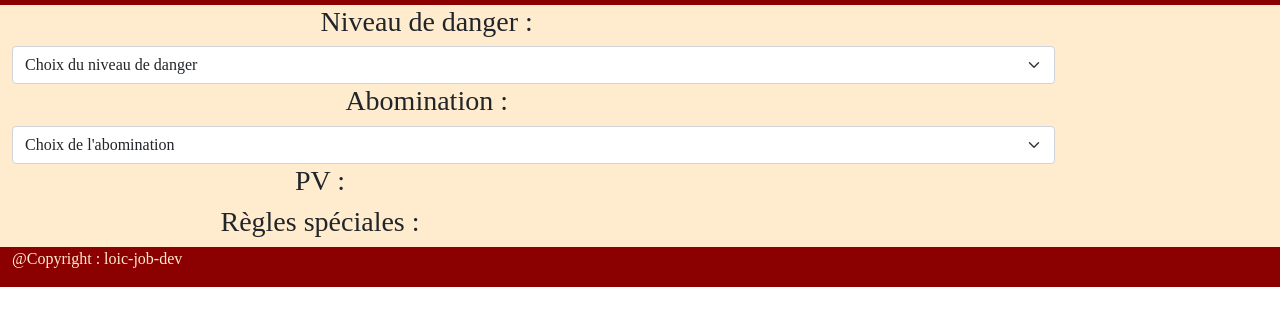
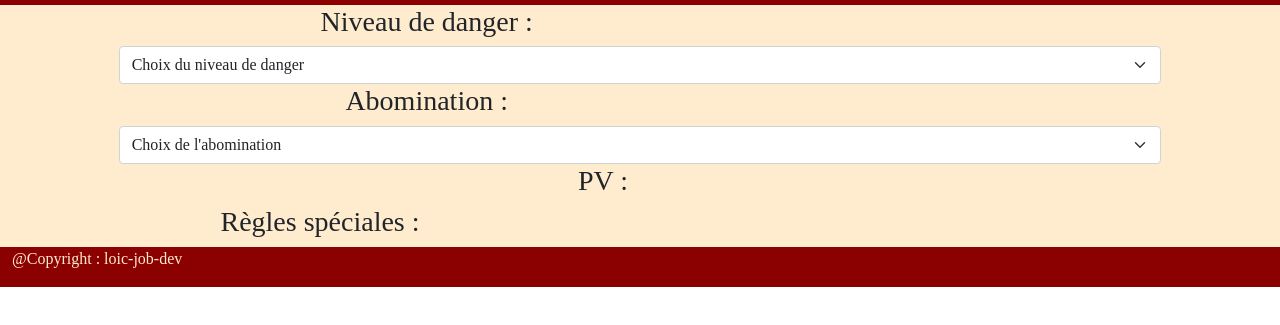
Before and after one commit to loic-job-dev/ZALM, a plain HTML site: page index.html in a window 1280 px wide. Shown: the part 93-418 px from the top of the page. Drawn offline with nearby package versions, Linux system fonts and the light colour scheme; a web font is replaced by a local one.

Commit message:
Center selects

```diff
--- a/index.html
+++ b/index.html
@@ -38,7 +38,7 @@
                 </div>
             </div>
             <div class="row">
-                <div class="col-8 col-lg-10">
+                <div class="col-8 col-lg-10 mx-auto">
                     <select class="form-select" aria-label="dangerLevel">
                         <option selected>Choix du niveau de danger</option>
                         <option value="1">Bleu</option>
@@ -56,7 +56,7 @@
                 </div>
             </div>
             <div class="row">
-                <div class="col-8 col-lg-10">
+                <div class="col-8 col-lg-10 mx-auto">
                     <select class="form-select" aria-label="abomination">
                         <option selected>Choix de l'abomination</option>
                         <option value="abomination">Abomination</option>
@@ -71,7 +71,7 @@
         </div>
         <div class="container-fluid">
             <div class="row">
-                <div class="col-6 col-lg-6 text-center">
+                <div class="col-6 col-lg-6 text-end">
                     <h3>PV :</h3>
                 </div>
                 <div class="col" id="showPV">
```
